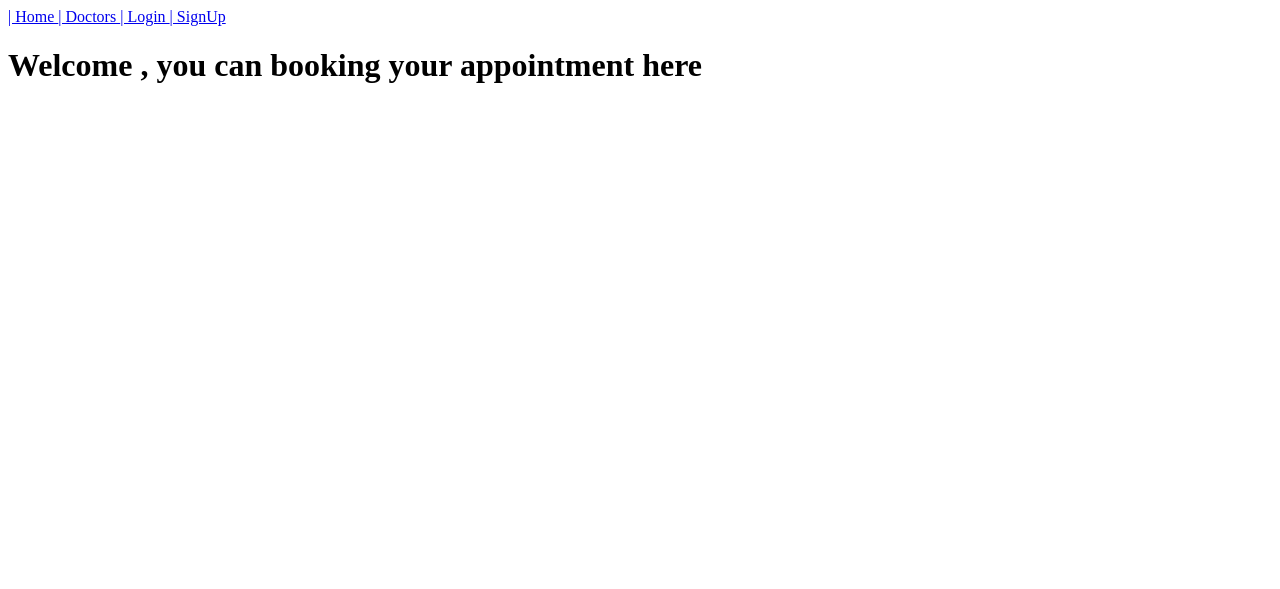
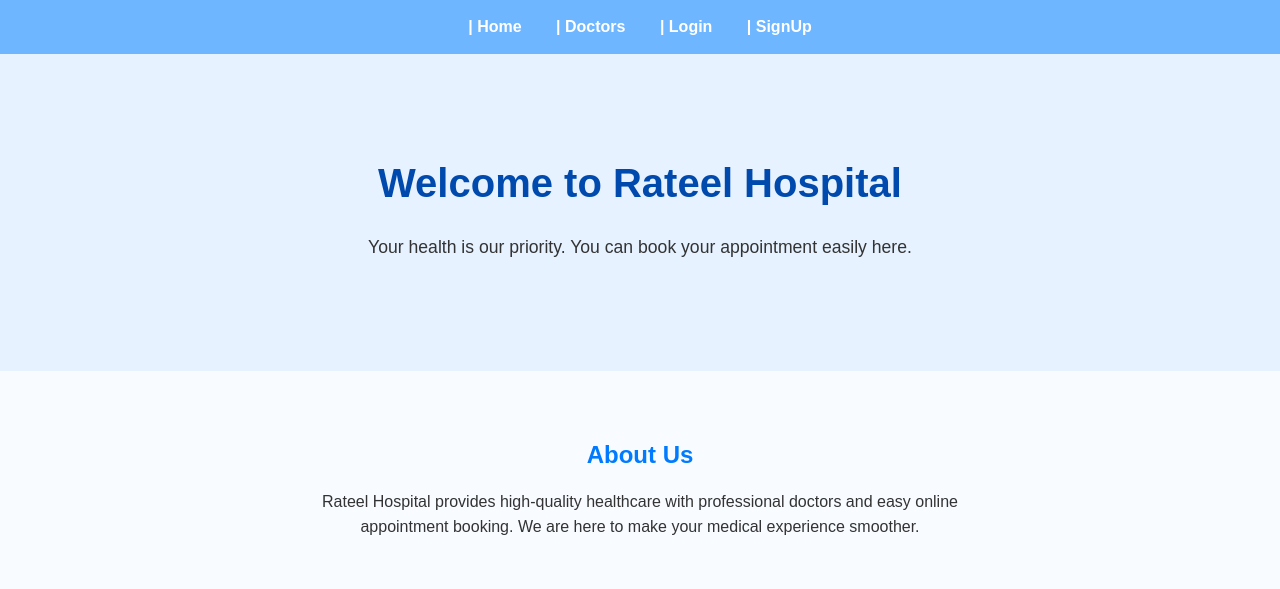
Before and after one commit to SundusMoa/Hospital-Appointment-system, a Django app: page / in a window 1280 px wide. Shown: the top 589 px of the page. Run offline with Django 5.2, Linux system fonts and the light colour scheme.

Commit message:
added static folder inside main.app to use css file , base and home is done

```diff
--- /dev/null
+++ b/Hospital-Appointment-System/main_app/static/css/base.css
@@ -0,0 +1,59 @@
+
+body {
+    font-family: Arial, sans-serif;
+    background-color: #f4f8fb;
+    margin: 0;
+    padding: 0;
+    color: #333;
+}
+
+nav {
+    background-color: #6eb6ff;
+    padding: 10px 0;
+    text-align: center;
+}
+
+
+nav a {
+    color: white;
+    text-decoration: none;
+    padding: 8px 15px;
+    display: inline-block;
+    font-weight: bold;
+}
+
+nav a:hover {
+    background-color: #0066cc;
+    border-radius: 4px;
+}
+
+
+nav form {
+    display: inline-block;
+    margin: 0;
+    padding: 0;
+}
+
+nav button {
+    background-color: #ff5555;
+    color: white;
+    border: none;
+    padding: 6px 12px;
+    border-radius: 4px;
+    cursor: pointer;
+    font-weight: bold;
+}
+
+nav button:hover {
+    background-color: #cc0000;
+}
+
+h1, h2, h3 {
+    color: #004aad;
+}
+
+p {
+    max-width: 700px;
+    margin: 10px auto;
+    line-height: 1.6;
+}
--- /dev/null
+++ b/Hospital-Appointment-System/main_app/static/css/home.css
@@ -0,0 +1,38 @@
+body {
+    font-family: Arial, sans-serif;
+    background-color: #f8fbff;
+    color: #333;
+    margin: 0;
+    padding: 0;
+}
+
+#home-container {
+    text-align: center;
+    padding: 80px 20px;
+    background-color: #e6f2ff;
+}
+
+#home-container h1 {
+    color: #004aad;
+    font-size: 2.5em;
+}
+
+#home-container p {
+    font-size: 1.1em;
+    margin-bottom: 30px;
+}
+
+#about {
+    text-align: center;
+    padding: 50px 20px;
+}
+
+#about h2 {
+    color: #007bff;
+}
+
+#about p {
+    width: 70%;
+    margin: auto;
+    line-height: 1.6;
+}
--- a/Hospital-Appointment-System/main_app/templates/base.html
+++ b/Hospital-Appointment-System/main_app/templates/base.html
@@ -3,11 +3,13 @@
 <head>
     <meta charset="UTF-8">
     <meta name="viewport" content="width=device-width, initial-scale=1.0">
-    <title>Rateel-Hospital </title>
+    {% load static %}
+    <link rel="stylesheet" href="{% static "css/base.css" %}">
     {% block head %}{% endblock  %}
 </head>
 <body>
 
+<nav>
     <a href="{% url 'homepage' %}"> | Home </a>
     <a href="{% url 'doctor_list' %}"> | Doctors </a>
 
@@ -25,9 +27,16 @@
     <a href="{% url 'signup' %}"> | SignUp </a>
     {% endif %}
 
+</nav>
+
     {% block content %}
     {% endblock  %}
 
-    {% block footer %}{% endblock  %}
+
+    {% block footer %}
+
+    {% endblock %}
+
+
 </body>
 </html>
--- a/Hospital-Appointment-System/main_app/templates/home.html
+++ b/Hospital-Appointment-System/main_app/templates/home.html
@@ -1,8 +1,22 @@
 {% extends "base.html" %}
-    {% block head %}
+{% load static %}
 
-    {% endblock  %}
+{% block head %}
+    <title>Rateel Hospital | Home</title>
+    <link rel="stylesheet" href="{% static 'css/home.css' %}">
+{% endblock %}
 
-    {% block content %}
-    <h1>Welcome , you can booking your appointment here</h1>
-    {% endblock  %}
+{% block content %}
+    <div id="home-container">
+        <h1>Welcome to Rateel Hospital</h1>
+        <p>Your health is our priority. You can book your appointment easily here.</p>
+    </div>
+
+    <div id="about">
+        <h2>About Us</h2>
+        <p>
+            Rateel Hospital provides high-quality healthcare with professional doctors
+            and easy online appointment booking. We are here to make your medical experience smoother.
+        </p>
+    </div>
+{% endblock %}
--- a/Hospital-Appointment-System/main_app/templates/registration/login.html
+++ b/Hospital-Appointment-System/main_app/templates/registration/login.html
@@ -1,4 +1,5 @@
 {% extends "base.html" %}
+
 
 {% block content %}
 
--- a/Hospital-Appointment-System/main_app/views.py
+++ b/Hospital-Appointment-System/main_app/views.py
@@ -97,3 +97,10 @@ class SignUpView(CreateView):
     template_name = "registration/signup.html"
     form_class = UserCreationForm
     success_url = '/auth/login'  # or your home
+
+
+def is_doctor(user):
+    return Doctor.objects.filter(doctor_name=user.username).exists()
+
+def some_view(request):
+    return render(request, 'base.html', {'is_doctor': is_doctor(request.user)})
```
Also changed, not shown: Hospital-Appointment-System/main_app/static/css/login.css (added).
